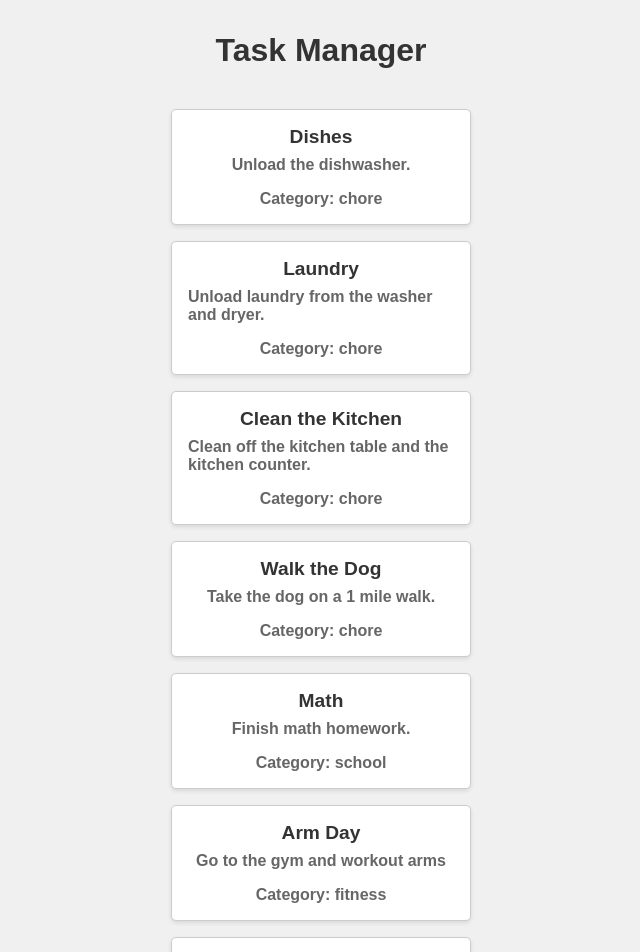
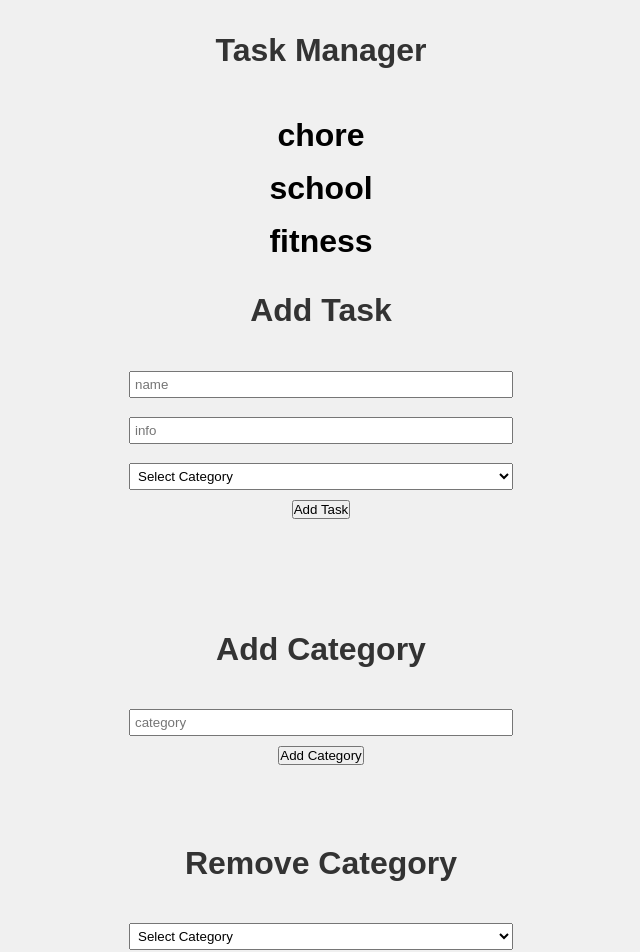
Before and after one commit to RenLevingar/enhanced_todo_list, a React (Create React App) app: page / in a window 1280 px wide. Shown: the top 952 px of the page, without its empty margins (319-959 px from the left). Built offline with nearby package versions, Linux system fonts and the light colour scheme.

Commit message:
New Branch
This is the branch where the main testing and work will be done.

```diff
--- a/src/App.jsx
+++ b/src/App.jsx
@@ -1,22 +1,179 @@
 import data from './tasks';
-import SingleTask from './Components/Task';
-import {useState} from 'react';
-import './style.css'
+import SingleCategory from './Components/Category';
+import { useReducer, useState, useEffect } from 'react';
+import './style.css';
+
+const dataLength = data.length;
+
+function reducer(state, action) {
+  const { type, id, taskData } = action;
+  switch (type) {
+    case 'remove': {
+      const updatedTasks = state.filter(task => task.id !== id);
+      return updatedTasks;
+    }
+    case 'add': {
+      return [...state, taskData];
+    }
+    default:
+      return state;
+  }
+}
+
+function categoryReducer(state, action) {
+  const { type, newCategory, removeCategory } = action;
+  switch (type) {
+    case 'addNewCategory': {
+      return [...state, newCategory];
+    }
+    case 'removeCategory': {
+      return state.filter(category => category !== removeCategory);
+    }
+    default:
+      return state;
+  }
+}
 
 const App = () => {
-  const [tasks, setTasks] = useState(data);
+  const [taskName, setTaskName] = useState('');
+  const [taskInfo, setTaskInfo] = useState('');
+  const [taskCategory, setTaskCategory] = useState('');
+  const [allTaskCategories, setAllTaskCategories] = useState([]);
+  const [newCategory, setNewCategory] = useState('');
+  const [tasks, dispatch] = useReducer(reducer, data);
+  const [categories, dispatch2] = useReducer(categoryReducer, []);
+
+  useEffect(() => {
+    let baseList = [];
+    for (let item of data) {
+      baseList.push(item.type);
+    }
+    let taskTypeList = [...new Set(baseList)];
+    setAllTaskCategories(taskTypeList);
+  }, []);
+
+  function removeTask(id) {
+    dispatch({ type: 'remove', id: id });
+  }
+
+  function addTask() {
+    const newTask = {
+      id: dataLength + 1,
+      name: taskName,
+      info: taskInfo,
+      type: taskCategory,
+    };
+
+    dispatch({ type: 'add', taskData: newTask });
+  }
+
+  function addCategory() {
+    try {
+      dispatch2({ type: 'addNewCategory', newCategory: newCategory });
+      setAllTaskCategories([...allTaskCategories, newCategory]);
+    } catch (error) {
+      console.log(categories);
+      console.log(error);
+    }
+  }
+
+  function removeCategory() {
+    dispatch2({ type: 'removeCategory', removeCategory: taskCategory });
+    setAllTaskCategories(allTaskCategories.filter(category => category !== taskCategory));
+
+    // Remove tasks with the selected category
+    const updatedTasks = tasks.filter(task => task.type !== taskCategory);
+    dispatch({ type: 'removeTasksByCategory', updatedTasks });
+  }
+
   return (
     <main>
+
+      {/* task list */}
       <div className="container">
-        <h1 className='title'>Task Manager</h1>
+        <h1 className="title">Task Manager</h1>
         <section className="taskList">
-          {tasks.map(question=>{
-            return <SingleTask key={question.id} {...question}/>
-          })}
+          {allTaskCategories.map(task => (
+            <SingleCategory key={task} taskName={task} removeTask={removeTask} tasks={tasks}/>
+          ))}
         </section>
       </div>
+
+      {/* new task */}
+      <form className='container'>
+        <h1 className='title'>Add Task</h1>
+        <section className='taskAdder'>
+          <input
+            type='text'
+            className="taskInput"
+            placeholder='name'
+            value={taskName}
+            onChange={(e) => setTaskName(e.target.value)}
+          />
+          <input
+            type='text'
+            className="taskInput"
+            placeholder='info'
+            value={taskInfo}
+            onChange={(e) => setTaskInfo(e.target.value)}
+          />
+          <select
+            className="taskInput"
+            value={taskCategory}
+            onChange={(e) => setTaskCategory(e.target.value)}
+          >
+            <option value="" disabled hidden>
+              Select Category
+            </option>
+            {allTaskCategories.map(category => (
+              <option key={category} value={category}>
+                {category}
+              </option>
+            ))}
+          </select>
+          <button type='button' onClick={addTask}>Add Task</button>
+        </section>
+      </form>
+
+      {/* new category */}
+      <form className='container'>
+        <section className='categoryAdder'>
+          <h1 className='title'>Add Category</h1>
+          <input
+            type='text'
+            className="taskInput"
+            placeholder='category'
+            value={newCategory}
+            onChange={(e) => setNewCategory(e.target.value)}
+          />
+          <button type='button' onClick={addCategory}>Add Category</button>
+        </section>
+      </form>
+
+      {/* remove category */}
+      <form className='container'>
+        <h1 className='title'>Remove Category</h1>
+        <section className='taskAdder'>
+          <select
+            className="taskInput"
+            value={taskCategory}
+            onChange={(e) => setTaskCategory(e.target.value)}
+          >
+            <option value="" disabled hidden>
+              Select Category
+            </option>
+            {allTaskCategories.map(category => (
+              <option key={category} value={category}>
+                {category}
+              </option>
+            ))}
+          </select>
+          <button type='button' onClick={removeCategory}>Remove Category</button>
+        </section>
+      </form>
+
     </main>
-  )
-}
+  );
+};
 
-export default App
+export default App;
--- /dev/null
+++ b/src/Components/Category.jsx
@@ -0,0 +1,17 @@
+// import React, { useState } from 'react';
+// import SingleTask from "./SingleTask";
+
+const Task = ({ taskName, removeTask, tasks }) => {
+  // const [taskItems, setTaskItems] = useState([]);
+  return (
+    <article>
+      <h1 className="taskCategory">{taskName}</h1>
+      {/* Render SingleTask components for each task in taskItems */}
+      {/* {taskItems.map((taskItem, index) => (
+        <SingleTask key={index} taskName={taskItem.name} removeTask={removeTask} tasks={tasks} />
+      ))} */}
+    </article>
+  );
+};
+
+export default Task;
--- a/src/Components/Task.jsx
+++ /dev/null
@@ -1,13 +0,0 @@
-const Task = ({name, info, type}) => {
-    return (
-        <article>
-            <div className='taskItem'>
-                <h4>{name}</h4>
-                <h5>{info}</h5>
-                <h5 className="taskType">Category: {type}</h5>
-            </div>
-        </article>
-    )
-}
-
-export default Task
--- a/src/style.css
+++ b/src/style.css
@@ -57,3 +57,32 @@
 .taskType{
     margin-top: 1rem;
 }
+
+/* adds new tasks */
+.taskAdder{
+    display: flex;
+    flex-direction: column;
+    align-items: center;
+    margin-bottom: 5rem;
+}
+
+/* task inputs */
+.taskInput{
+    margin: 0.6rem;
+    padding: 0.25rem;
+    width: 30vw;
+}
+
+/* adds new categories */
+.categoryAdder{
+    display: flex;
+    flex-direction: column;
+    align-items: center;
+    margin-bottom: 5rem;
+}
+
+/* titles for categories */
+.taskCategory{
+    font-size: 2rem;
+    margin-top: 1rem;
+}
--- a/src/tasks.js
+++ b/src/tasks.js
@@ -44,7 +44,7 @@
     {
         id: 8,
         name: '1 Mile Run',
-        info: 'Go on a 1 mile run for cardioa.',
+        info: 'Go on a 1 mile run for cardio.',
         type: 'fitness',
     },
     {
```
Also changed, not shown: src/Components/SingleTask.jsx (added).
